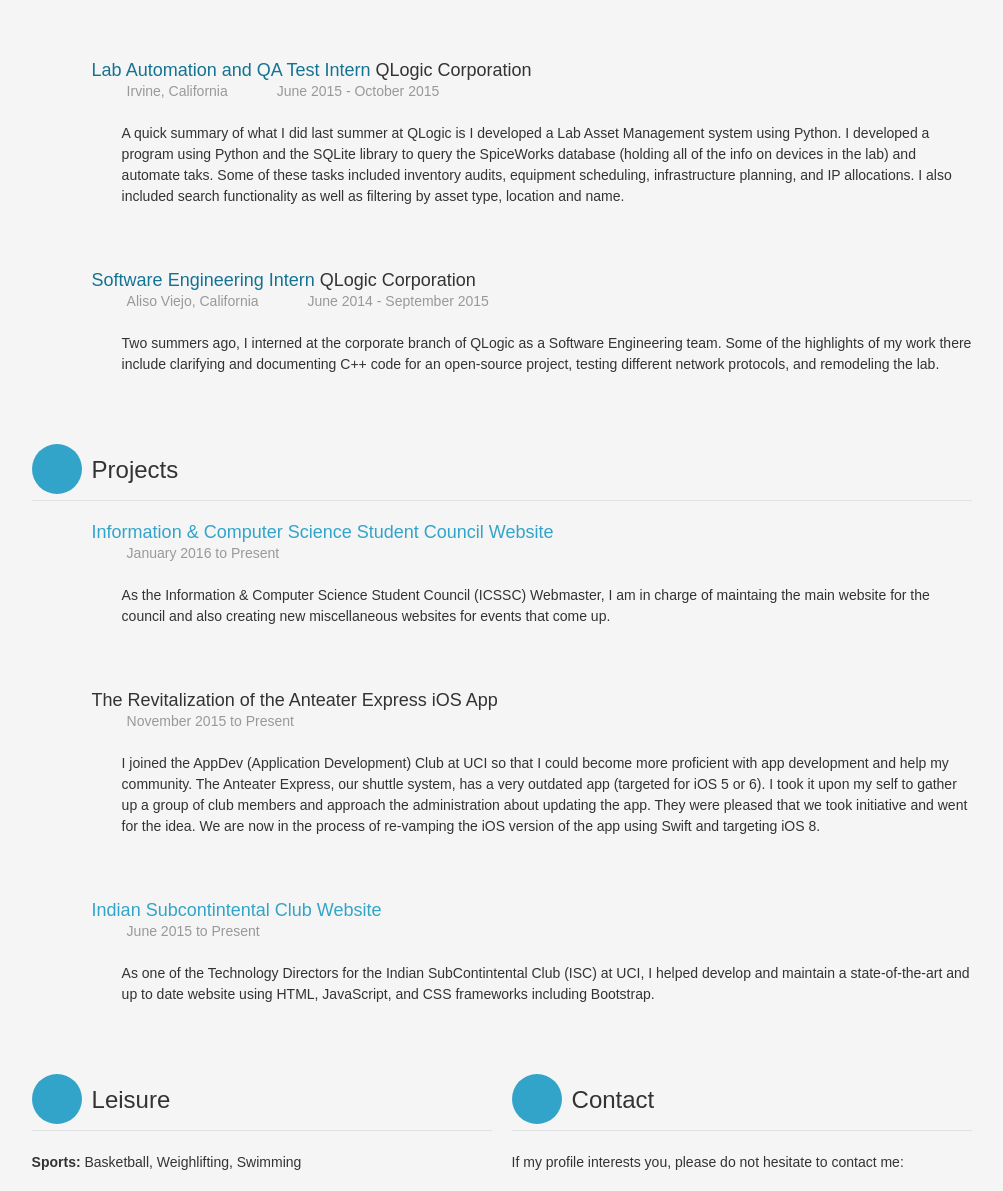
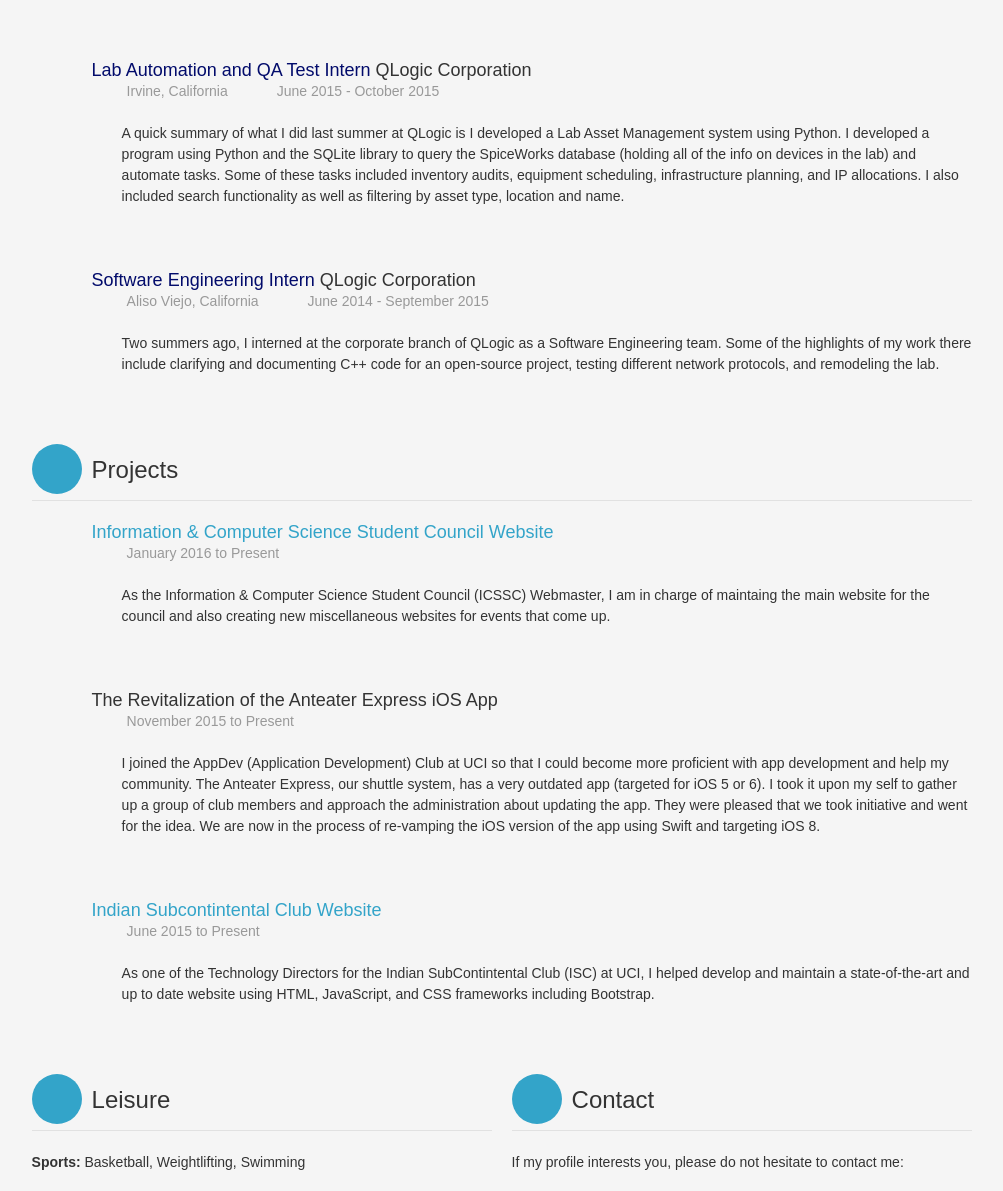
Before and after one commit to tejvuligonda/My-first-website, a plain HTML site: page public/index.html in a window 1280 px wide. Shown: the part 1263-2454 px from the top of the page, without its empty margins (138-1141 px from the left). Drawn offline with Linux system fonts and the light colour scheme; a web font is replaced by a local one.

Commit message:
Fixed minor typos

```diff
--- a/public/index.html
+++ b/public/index.html
@@ -23,7 +23,7 @@
 
 <body>
 
-	<!-- Header -->
+    <!-- Header -->
 	<header role="banner">
 		<div class="container_16">
 				<hgroup>
@@ -113,7 +113,7 @@
 						<h4><strong>Lab Automation and QA Test Intern</strong> QLogic Corporation</h4>
 						<span class="lieu">Irvine, California</span>
 						<span class="dates">June 2015 - October 2015</span>
-						<p>A quick summary of what I did last summer at QLogic is I developed a Lab Asset Management system using Python. I developed a program using Python and the SQLite library to query the SpiceWorks database (holding all of the info on devices in the lab) and automate taks. Some of these tasks included inventory audits, equipment scheduling, infrastructure planning, and IP allocations. I also included search functionality as well as filtering by asset type, location and name.</p>
+						<p>A quick summary of what I did last summer at QLogic is I developed a Lab Asset Management system using Python. I developed a program using Python and the SQLite library to query the SpiceWorks database (holding all of the info on devices in the lab) and automate tasks. Some of these tasks included inventory audits, equipment scheduling, infrastructure planning, and IP allocations. I also included search functionality as well as filtering by asset type, location and name.</p>
 					</li>
 					<li>
 						<h4><strong>Software Engineering Intern</strong> QLogic Corporation</h4>
@@ -152,7 +152,7 @@
 			<!-- Leisure -->
 			<div class="grid_8 loisirs">
 				<h3>Leisure</h3>
-				<p><strong>Sports:</strong> Basketball, Weighlifting, Swimming</p>
+				<p><strong>Sports:</strong> Basketball, Weightlifting, Swimming</p>
 				<p><strong>Associations:</strong> ASUCI - Student Government; Engineering Student Council; Information & Computer Science Student Council; AppDev; IEEE.</p>
 			</div>
 
--- a/public/public/css/cv.css
+++ b/public/public/css/cv.css
@@ -273,7 +273,7 @@
 	}
 
 	section[role=main] h4 strong {
-		color: #147393;
+		color: #020B6B;
 		font-weight: normal;
 	}
 
--- a/public/public/css/mobile.css
+++ b/public/public/css/mobile.css
@@ -219,7 +219,7 @@
 	}
 
 	section[role=main] h4 strong {
-		color: #147393;
+	    color: #020B6B;
 		font-weight: normal;
 	}
 
```
